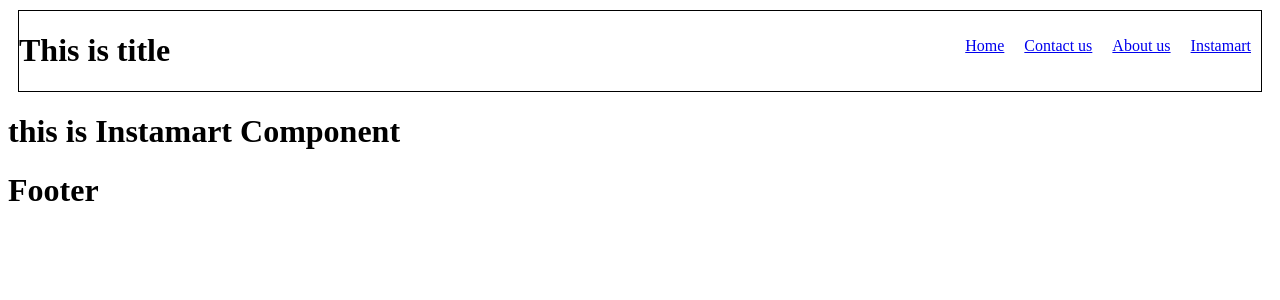
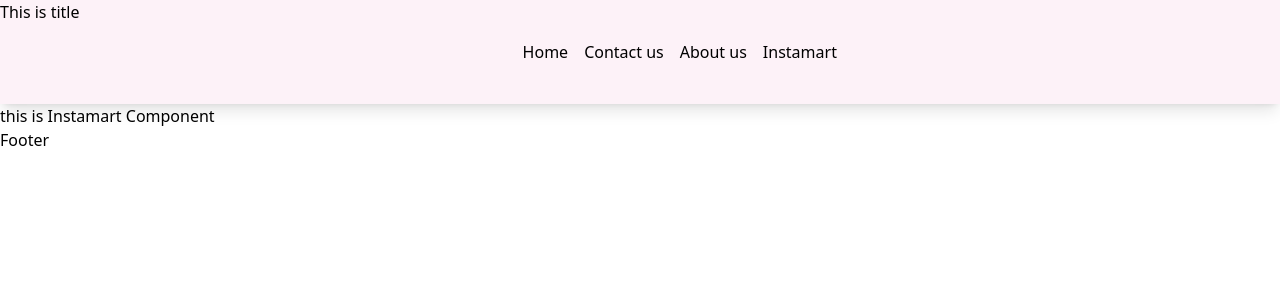
Before and after one commit to sagargoyal-bit/ReactNotes, a React (Vite) app in the folder ReactCode/: page /instamart in a window 1280 px wide. Shown: the top 300 px of the page. Built offline with nearby package versions, Linux system fonts and the light colour scheme.

Commit message:
lecture 10

```diff
--- a/ReactCode/index.css
+++ b/ReactCode/index.css
@@ -1,45 +1,3 @@
-#container{
-background-color: red;
-}
-.header{
-    display: flex;
-    border: 1px solid black;
-    margin:10px;
-    justify-content: space-between;
-}
-
-.nav-items>ul{
-    display: flex;
-    list-style-type: none;
-}
-.nav-items>ul>li{
-padding: 10px;
-}
-
-.card{
-    width: 200px;
-    border: 1px solid black;
-    padding: 10px;
-    margin:10px;
-}
-.card>img{
-    width:100%
-}
-.resturent{
-    display: flex;
-    flex-wrap: wrap;
-}
-.RestroList{
- display: flex;
- flex-wrap: wrap;
-}
-.Simmer{
-
-    height: 200px;
-    width: 200px;
-    background-color: lightgray;
-    margin: 20px;
-}
-.menu{
-    display: flex;
-}
+@tailwind base;
+@tailwind components;
+@tailwind utilities;
--- a/ReactCode/package.json
+++ b/ReactCode/package.json
@@ -13,7 +13,9 @@
     "@babel/core": "^7.20.12",
     "babel-plugin-transform-remove-console": "^6.9.4",
     "parcel": "^2.8.2",
-    "process": "^0.11.10"
+    "postcss": "^8.4.21",
+    "process": "^0.11.10",
+    "tailwindcss": "^3.2.6"
   },
   "dependencies": {
     "@parcel/transformer-react-refresh-wrap": "^2.8.3",
--- a/ReactCode/src/Components/Body.js
+++ b/ReactCode/src/Components/Body.js
@@ -32,14 +32,16 @@ const Body = () => {
       <Simmer />
     ) : (
       <>
-        <div className="search-box">
+        <div className="search-box bg-pink-50 my-2 p-2 shadow-lg">
           <input
+            className="m-2 p-1 rounded-md"
             type="text"
             onChange={(e) => setSearch(e.target.value)}
             value={search}
           />
 
           <button
+            className="bg-purple-500 m-2 p-1 text-white rounded-md hover:bg-violet-600 active:bg-violet-700"
             onClick={() => {
               const data = filterData(search, allRestroList);
               setFilterList(data);
@@ -48,7 +50,7 @@ const Body = () => {
             search
           </button>
         </div>
-        <div className="resturent">
+        <div className="resturent flex flex-wrap">
           {filterList.map((resturent) => {
             return (
               <Link
--- a/ReactCode/src/Components/Header.js
+++ b/ReactCode/src/Components/Header.js
@@ -2,24 +2,25 @@ import { Link } from "react-router-dom";
 
 const Title = () => <h1>This is title</h1>;
 const Header = () => (
-  <div className="header">
+  <div className="flex justify-between bg-pink-50 shadow-lg">
     <Title />
-    <div className="nav-items">
-      <ul>
-        <li>
+    <div className="nav-items mx-50">
+      <ul className="flex py-10">
+        <li className="px-2">
           <Link to="/">Home</Link>
         </li>
-        <li>
+        <li className="px-2">
           <Link to="/contact">Contact us</Link>
         </li>
-        <li>
+        <li className="px-2">
           <Link to="/about">About us</Link>
         </li>
-        <li>
+        <li className="px-2">
           <Link to="/instamart">Instamart</Link>
         </li>
       </ul>
     </div>
+    <div></div>
   </div>
 );
 export default Header
--- a/ReactCode/src/Components/ResturantCard.js
+++ b/ReactCode/src/Components/ResturantCard.js
@@ -5,11 +5,11 @@ const ResturantCard = ({
   minDeliveryTime,
 }) => {
   return (
-    <div className="card">
+    <div className="w-[200px] p-2 m-2 shadow-lg bg-pink-50">
       <img
         src={`https://res.cloudinary.com/swiggy/image/upload/fl_lossy,f_auto,q_auto,w_508,h_320,c_fill/${cloudinaryImageId}`}
       />
-      <h1>{name}</h1>
+      <h2 className="font-bold text-xl">{name}</h2>
       <h3>{cuisines?.splice(0,2).join(",")??""}</h3>
       <h4>minDeliveryTime {minDeliveryTime}</h4>
     </div>
--- /dev/null
+++ b/ReactCode/tailwind.config.js
@@ -0,0 +1,8 @@
+/** @type {import('tailwindcss').Config} */
+module.exports = {
+  content: ["./src/**/*.{html,js}"],
+  theme: {
+    extend: {},
+  },
+  plugins: [],
+};
```
Also changed, not shown: ReactCode/.postcssrc (added), 1 other file (tests, documents, lock files or other folders).
